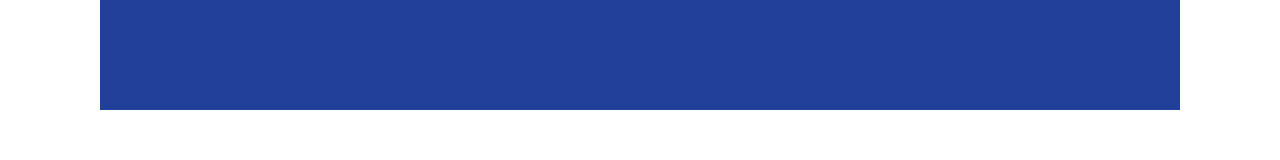
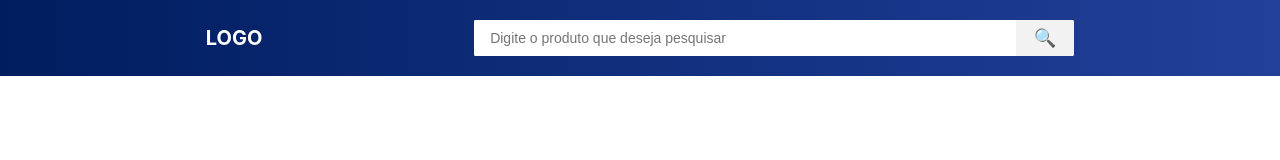
Before and after one commit to omagnoveras/LandingPage, a plain HTML site: page index.html in a window 1280 px wide. Drawn offline with Linux system fonts and the light colour scheme.

Commit message:
Terminado Header

```diff
--- a/Assets/css/style.css
+++ b/Assets/css/style.css
@@ -7,14 +7,15 @@
 
 body {
     font-family: -apple-system, BlinkMacSystemFont, 'Segoe UI sans-serif';
+    background-color: #ffffff;
+    color: #001e3c;
 }
 
-/* CONTAINER */
+/* CONTAINER CENTRAL PADRÃO */
 .container {
-    background-color: #21409A;
-    width: 1080px;
-    height: 110px;
-    background-size: cover;
+    width: 100%;
+    max-width: 1080px;
+    margin: 0 auto;
     padding: 0 20px;
 }
 
@@ -23,3 +24,52 @@ body {
     display: flex;
     justify-content: center;
 }
+
+/* ============================== HEADER =========================== */
+
+.header{
+    background: linear-gradient(90deg, #001d5f, #21409A);
+    color: #fff;
+    padding: 20px 0;
+}
+
+/* Flex principal do header */
+.header-inner{
+    display: flex;
+    align-items: center;
+    justify-content: space-around;
+    gap:40px;
+}
+
+/* Só um placeholder de logo */
+.logo{
+    font-weight: bold;
+    font-size: 20px;
+    color: #fff;
+}
+
+/* Área de busca: input + botão lado a lado */
+.search-area{
+    display: flex;
+    width: 100%;
+    max-width: 600px;
+    background: #ffffff;
+    border-radius: 2px;
+    overflow: hidden;
+}
+
+.search-area input{
+    flex: 1;
+    border: none;
+    padding: 10px 16px;
+    font-size: 14px;
+    outline: none;
+}
+
+.search-btn{
+    border: none;
+    padding: 0 18px;
+    background: #f2f2f2;
+    cursor: pointer;
+    font-size: 18px;
+}
--- a/index.html
+++ b/index.html
@@ -8,9 +8,18 @@
 </head>
 <body>
     <!-- HEADER -->
-     <header class="centraliza">
-        <div class="container">
+     <header class="header">
+        <div class="container header-inner">
+           <div class="logo">
+                LOGO
+           </div>
 
+           <div class="search-area">
+                <input type="text" placeholder="Digite o produto que deseja pesquisar">
+                <button class="search-btn">
+                    🔍
+                </button>
+           </div>
         </div>
      </header>
 </body>
```
